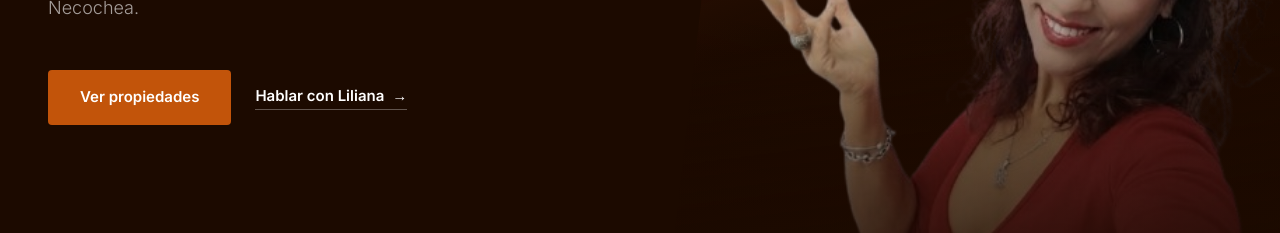
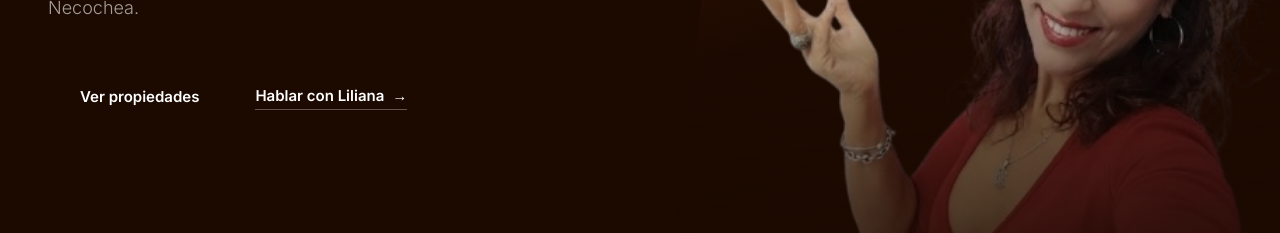
Before and after one commit to EliaNFe/Pagina_Inmobiliaria, a Next.js app in the folder inmobiliaria/: page / in a window 1280 px wide. Shown: the part 396-629 px from the top of the page. Built offline with nearby package versions, Linux system fonts and the light colour scheme; no server answers; the database is empty.

Commit message:
feat: " nada solo un boton estetico"

```diff
--- a/inmobiliaria/app/page.tsx
+++ b/inmobiliaria/app/page.tsx
@@ -66,7 +66,7 @@ export default async function Home() {
               <Link
                 href="/propiedades"
                 className="inline-flex items-center justify-center font-semibold text-[15px] px-8 py-4 transition-colors"
-                style={{ textDecoration: "none", background: "#C2540A", color: "#fff", borderRadius: "4px" }}
+
               >
                 Ver propiedades
               </Link>
```
